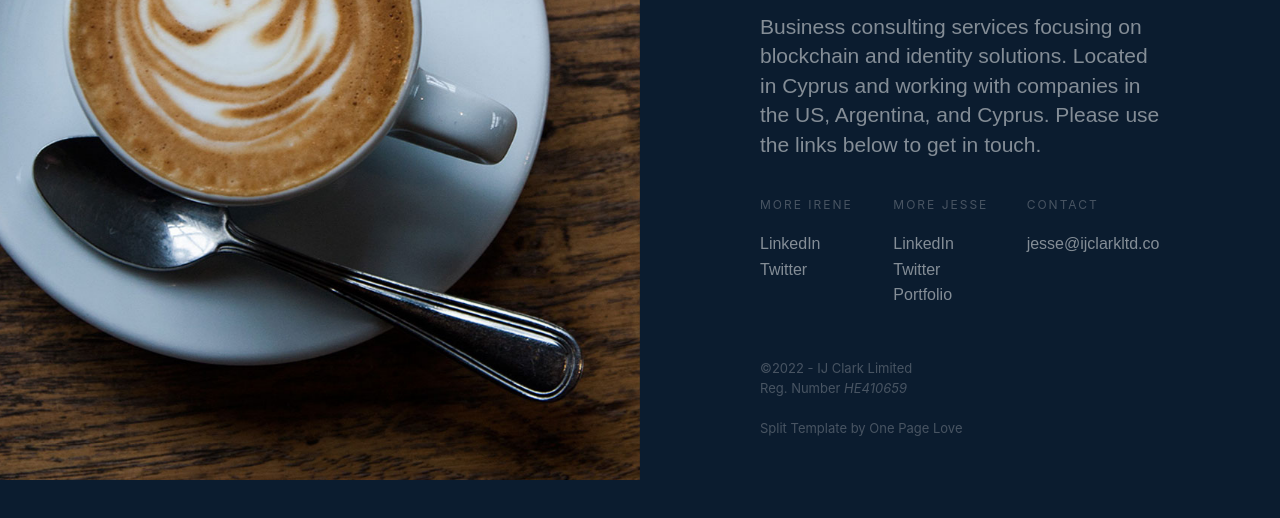
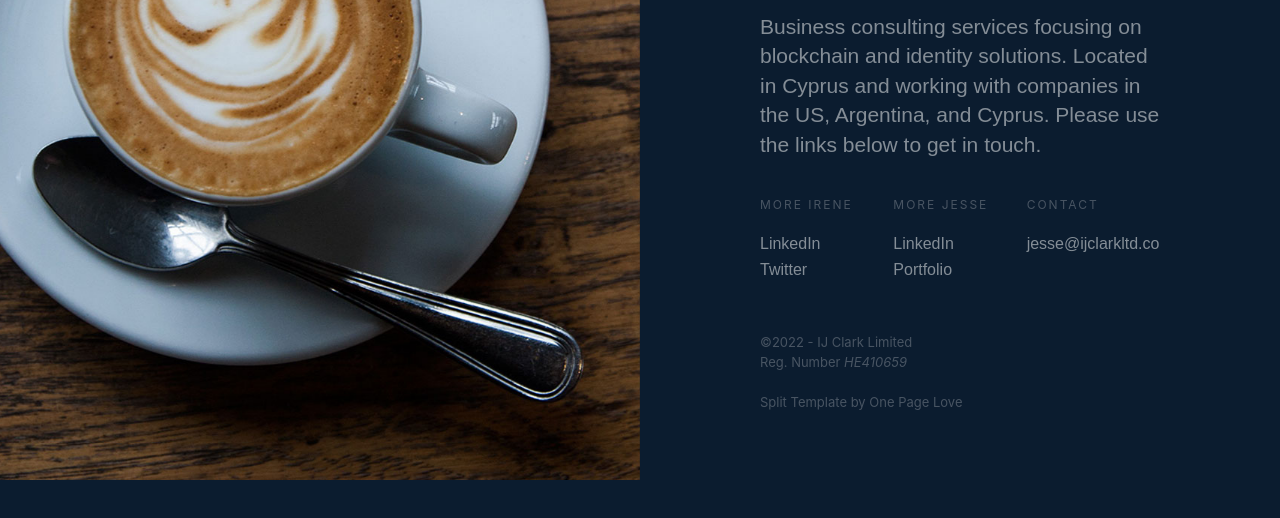
Before and after one commit to jessgusclark/ijclark, a plain HTML site: page index.html in a window 1280 px wide. Shown: the part 320-838 px from the top of the page. Drawn offline with nearby package versions, Linux system fonts and the light colour scheme; a script that the page names is missing.

Commit message:
Remove Twitter (#4)

```diff
--- a/index.html
+++ b/index.html
@@ -50,9 +50,6 @@ body {
                 <a href="https://www.linkedin.com/in/jessgusclark/">LinkedIn</a>
               </li>
               <li>
-                <a href="https://twitter.com/jesseclark/">Twitter</a>
-              </li>
-              <li>
                 <a href="https://developerjesse.com/projects">Portfolio</a>
               </li>
             </ul>
```
